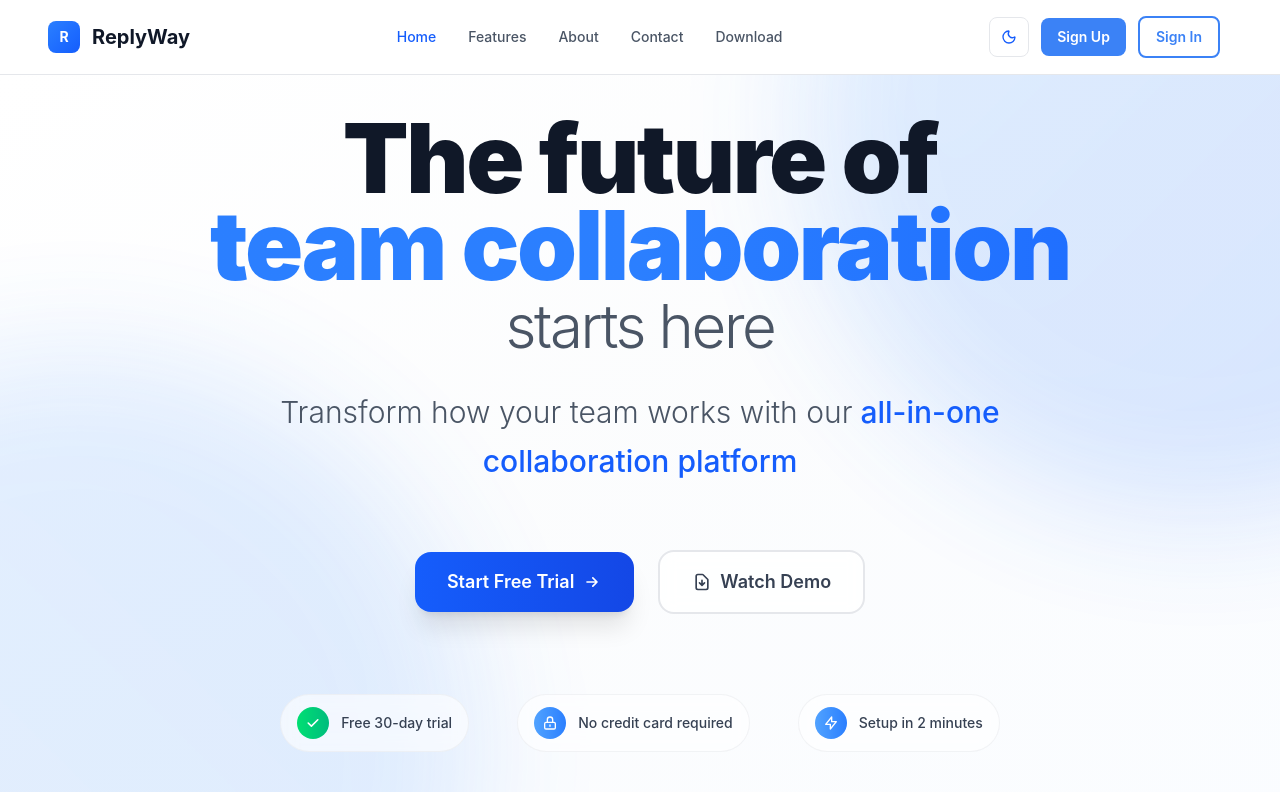
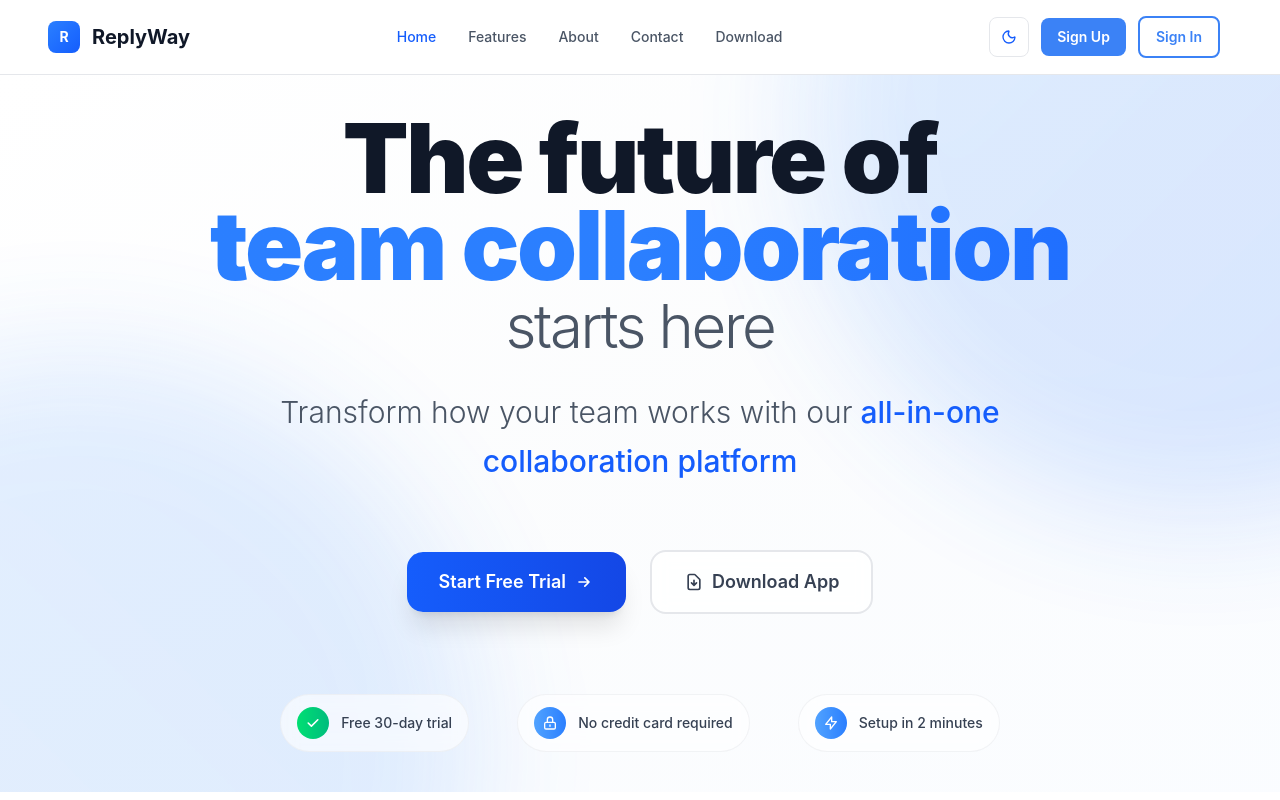
Before and after one commit to avico-global/reply-way-chat, a Next.js app: page / in a window 1280 px wide. Shown: the top 800 px of the page. Built offline with nearby package versions, Linux system fonts and the light colour scheme.

Commit message:
Update button text from "Watch Demo" to "Download App" in Hero component

```diff
--- a/components/container/Home/Hero.jsx
+++ b/components/container/Home/Hero.jsx
@@ -78,7 +78,7 @@ export default function Hero() {
                 d="M12 10v6m0 0l-3-3m3 3l3-3m2 8H7a2 2 0 01-2-2V5a2 2 0 012-2h5.586a1 1 0 01.707.293l5.414 5.414a1 1 0 01.293.707V19a2 2 0 01-2 2z"
               />
             </svg>
-            Watch Demo
+            Download App
           </Link>
         </div>
 
```
